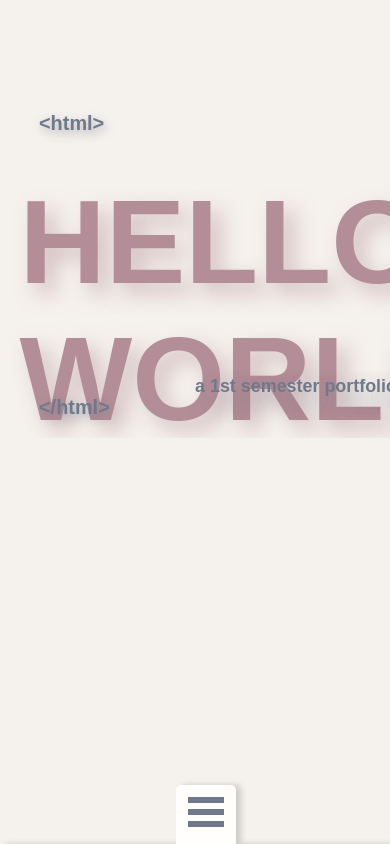
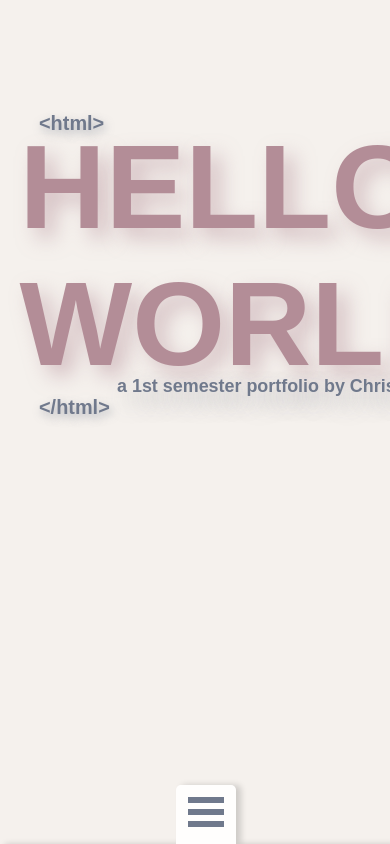
Before and after one commit to mrskytte/portfolio1stsemester, a plain HTML site: page index.html in a window 390 px wide. Drawn offline with Linux system fonts and the light colour scheme; a web font is replaced by a local one.

Commit message:
Index page responsive

```diff
--- a/index.html
+++ b/index.html
@@ -12,7 +12,6 @@
 <body>
  <div id="hide-button"><div class="hamburger"></div><div class="hamburger"></div><div class="hamburger"></div></div>
     <side>
-
         <div id="nav-wrapper">
             <nav>
                 <div id=logo>
@@ -42,6 +41,7 @@
                 &lt;/html&gt;
             </p>
     </main>
+    <script src="about-script.js"></script>
 </body>
 
 </html>
--- a/stylesheet.css
+++ b/stylesheet.css
@@ -251,6 +251,14 @@ main {
     transform: translate(50%, 100%);
 }
 
+@media only screen and (max-width:900px) {
+    .hw {
+        transform: translate(5%, 20%);
+    }
+    .index-info {
+        transform: translate(30%, 100%);
+    }
+    }
 
 /*ABOUT*/
 
```
Also changed, not shown: 1 other file.
